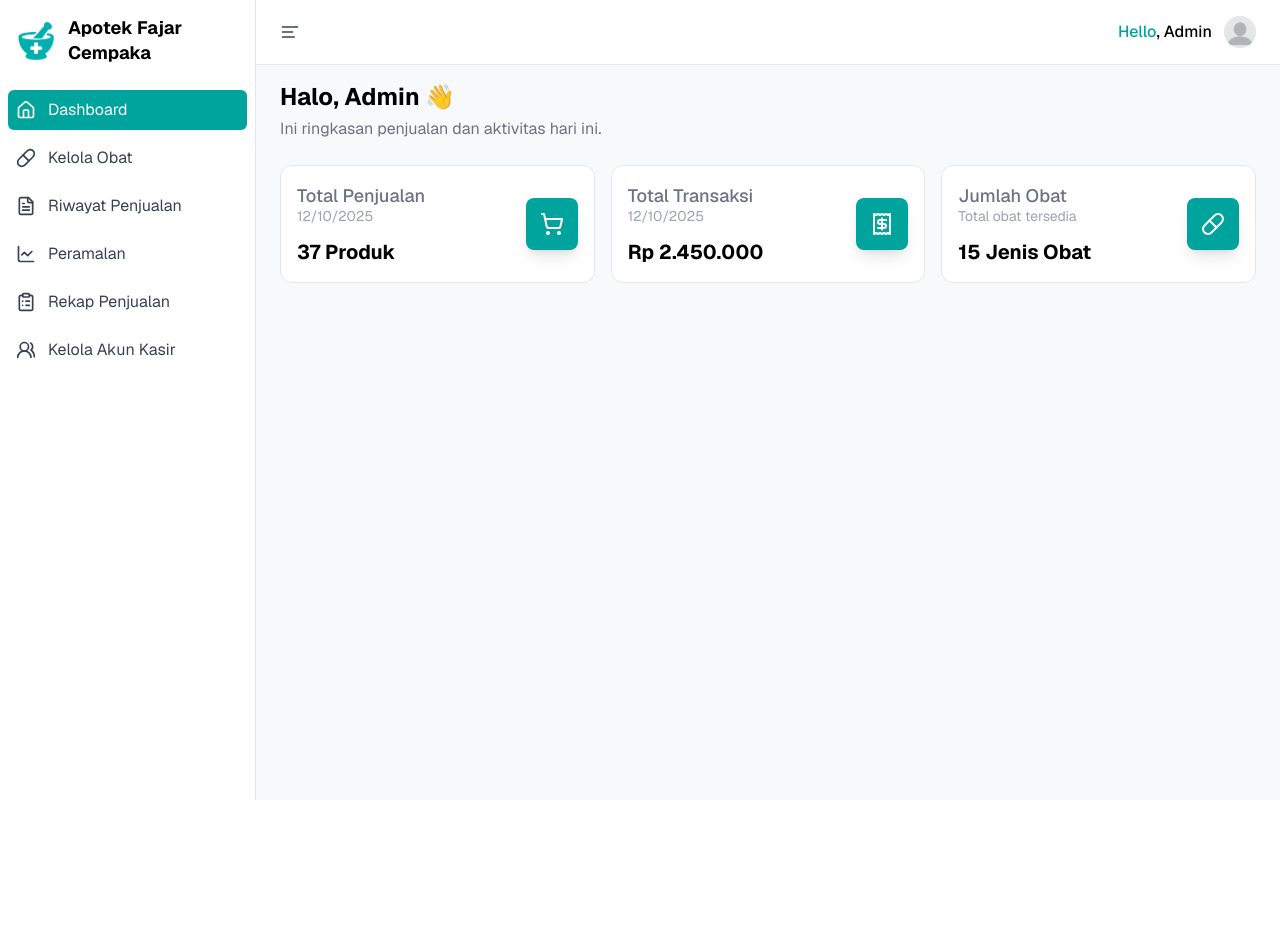
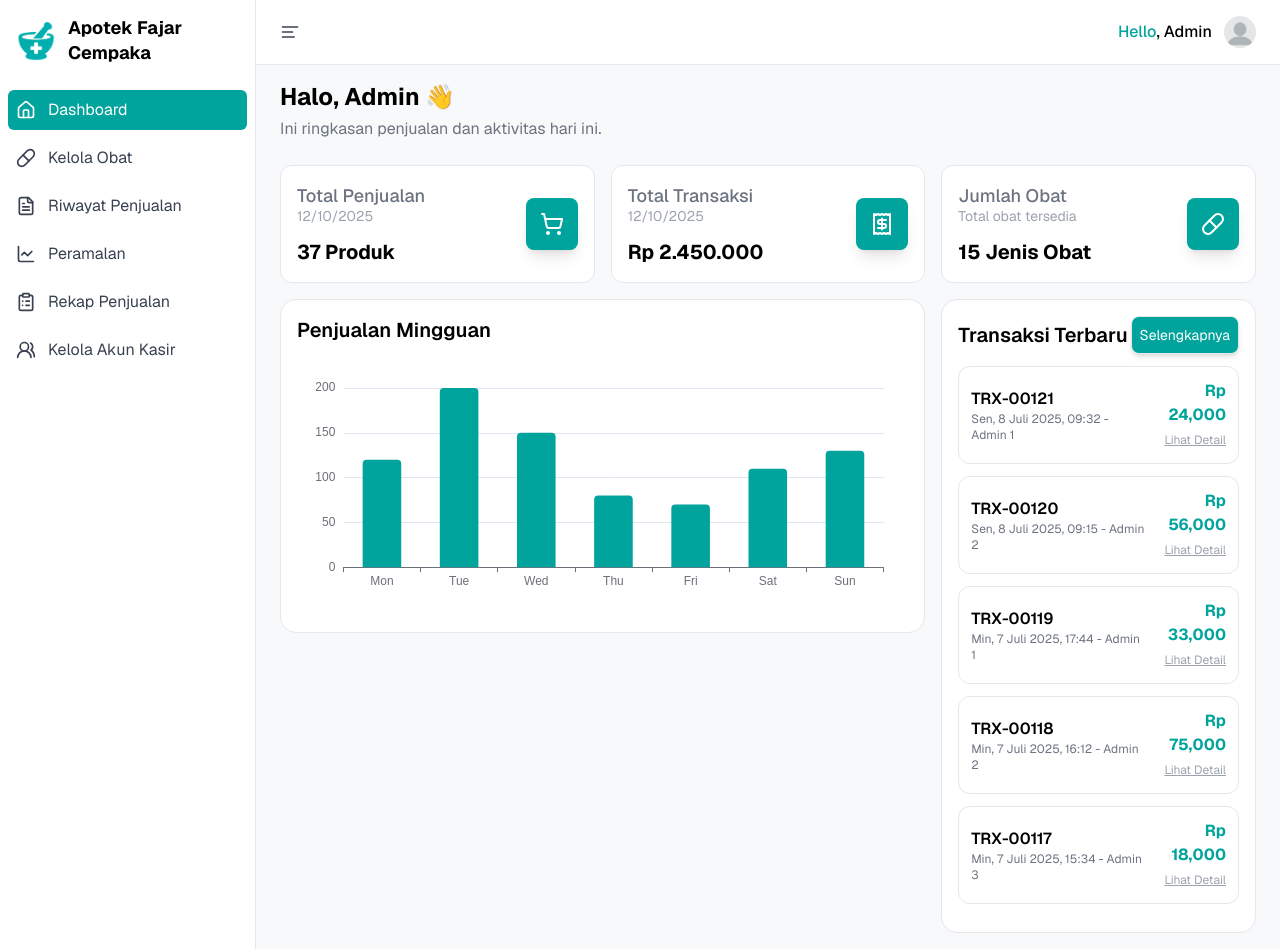
Before and after one commit to FaishalHilmi/antibiotic-sales-forecast, a Next.js app: page /dashboard in a window 1280 px wide. Before the commit the page ends 800 px from the top, so only its background shows below. Built offline with nearby package versions, Linux system fonts and the light colour scheme.

Commit message:
chore: update to import data transaction from transaction

```diff
--- a/app/dashboard/page.tsx
+++ b/app/dashboard/page.tsx
@@ -1,4 +1,9 @@
+"use client";
+
+import BarChart from "@/components/BarChart";
 import { Pill, Receipt, ShoppingCart } from "lucide-react";
+import Link from "next/link";
+import { transactions } from "@/data/transaction";
 
 export default function DashboardPage() {
   return (
@@ -51,6 +56,63 @@ export default function DashboardPage() {
           </div>
         </div>
       </div>
+      <div className="grid grid-cols-1 md:grid-cols-3 gap-2 md:gap-4 mt-2 md:mt-4">
+        <div className="col-span-1 md:col-span-2">
+          <div className="cart-wrapper bg-white border border-gray-200 p-3 md:p-4 rounded-2xl">
+            <h1 className="font-semibold text-lg md:text-xl -mb-4">
+              Penjualan Mingguan
+            </h1>
+            <BarChart />
+          </div>
+        </div>
+        <div className="col-span-1">
+          <div className="wrapper bg-white border border-gray-200 p-3 md:p-4 rounded-2xl">
+            <div className="header flex justify-between items-center mb-3">
+              <h1 className="font-semibold text-lg md:text-xl">
+                Transaksi Terbaru
+              </h1>
+              <Link
+                href={"/"}
+                className="p-2 border rounded-lg text-sm bg-primary text-white shadow-md hover:shadow-none hover:scale-95 transition-all duration-300"
+              >
+                Selengkapnya
+              </Link>
+            </div>
+            <div className="card-list-section">
+              {transactions.map((trx) => (
+                <div
+                  key={trx.id}
+                  className="p-3 border rounded-xl mb-3 hover:shadow-sm transition"
+                >
+                  <div className="flex justify-between md:items-center">
+                    <div>
+                      <h2 className="font-semibold text-sm md:text-base">
+                        <span className="text-black">{trx.id}</span>
+                      </h2>
+                      <p className="text-xs text-gray-500">
+                        {trx.date} - {trx.cashier}
+                      </p>
+                    </div>
+                    <div className="text-right">
+                      <p className="font-bold text-sm md:text-base">
+                        <span className="text-primary">
+                          Rp {trx.total.toLocaleString()}
+                        </span>
+                      </p>
+                      <Link
+                        href={"/"}
+                        className="text-xs text-gray-400 underline hover:underline mt-1"
+                      >
+                        Lihat Detail
+                      </Link>
+                    </div>
+                  </div>
+                </div>
+              ))}
+            </div>
+          </div>
+        </div>
+      </div>
     </div>
   );
 }
```
